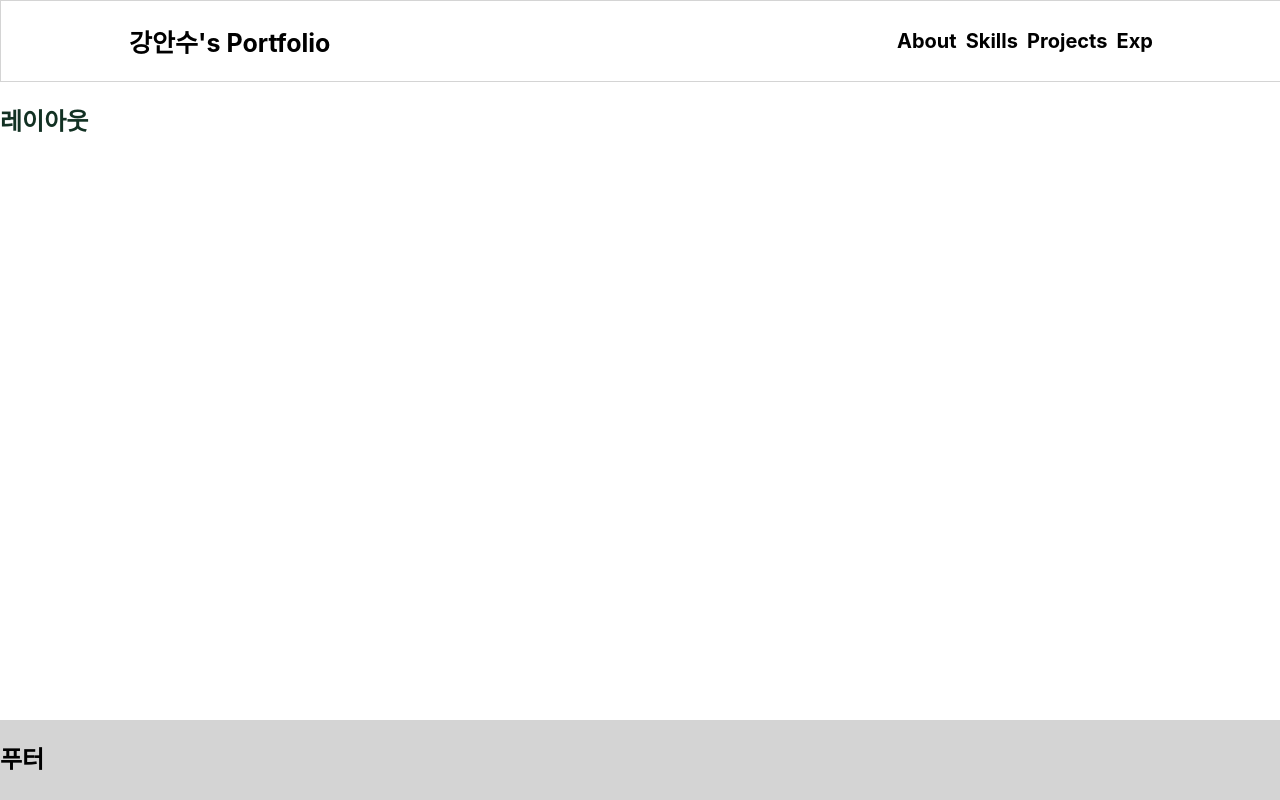
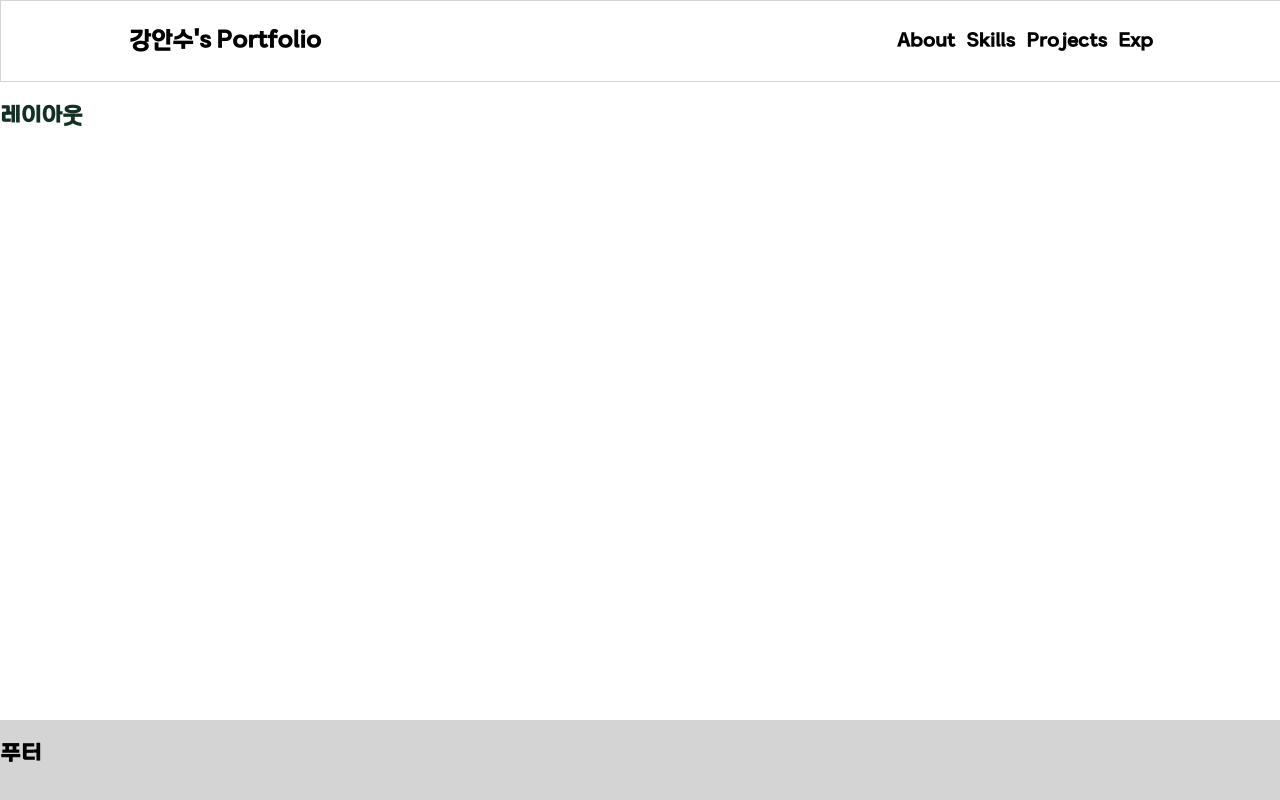
Before and after one commit to kangansoo/Portfolio, a React (Create React App) app: page / in a window 1280 px wide. Built offline with nearby package versions, Linux system fonts and the light colour scheme.

Commit message:
:lipstick: 폰트 파일 생성 및 적용

```diff
--- a/package.json
+++ b/package.json
@@ -9,6 +9,7 @@
     "react": "^18.2.0",
     "react-dom": "^18.2.0",
     "react-scripts": "5.0.1",
+    "styled-components": "^6.1.6",
     "web-vitals": "^2.1.0"
   },
   "scripts": {
--- /dev/null
+++ b/src/components/GlobalStyle.js
@@ -0,0 +1,11 @@
+import { createGlobalStyle} from "styled-components";
+import "../css/font.css"
+
+const GlobalStyle = createGlobalStyle`
+body {
+    font-family: "KNUTRUTH";
+    text-color: black;
+}
+`
+
+export default GlobalStyle;
--- /dev/null
+++ b/src/css/font.css
@@ -0,0 +1,4 @@
+@font-face {
+    font-family: "KNUTRUTH";
+    src: url("./../assets/KNUTRUTH.ttf");
+  }
--- a/src/index.css
+++ b/src/index.css
@@ -1,13 +1,3 @@
 body {
   margin: 0;
-  font-family: -apple-system, BlinkMacSystemFont, 'Segoe UI', 'Roboto', 'Oxygen',
-    'Ubuntu', 'Cantarell', 'Fira Sans', 'Droid Sans', 'Helvetica Neue',
-    sans-serif;
-  -webkit-font-smoothing: antialiased;
-  -moz-osx-font-smoothing: grayscale;
 }
-
-code {
-  font-family: source-code-pro, Menlo, Monaco, Consolas, 'Courier New',
-    monospace;
-}
--- a/src/index.js
+++ b/src/index.js
@@ -3,10 +3,12 @@ import ReactDOM from 'react-dom/client';
 import './index.css';
 import App from './App';
 import reportWebVitals from './reportWebVitals';
+import GlobalStyle from './components/GlobalStyle';
 
 const root = ReactDOM.createRoot(document.getElementById('root'));
 root.render(
   <React.StrictMode>
+    <GlobalStyle />
     <App />
   </React.StrictMode>
 );
```
Also changed, not shown: src/assets/KNUTRUTH.ttf (added), 1 other file (tests, documents, lock files or other folders).
